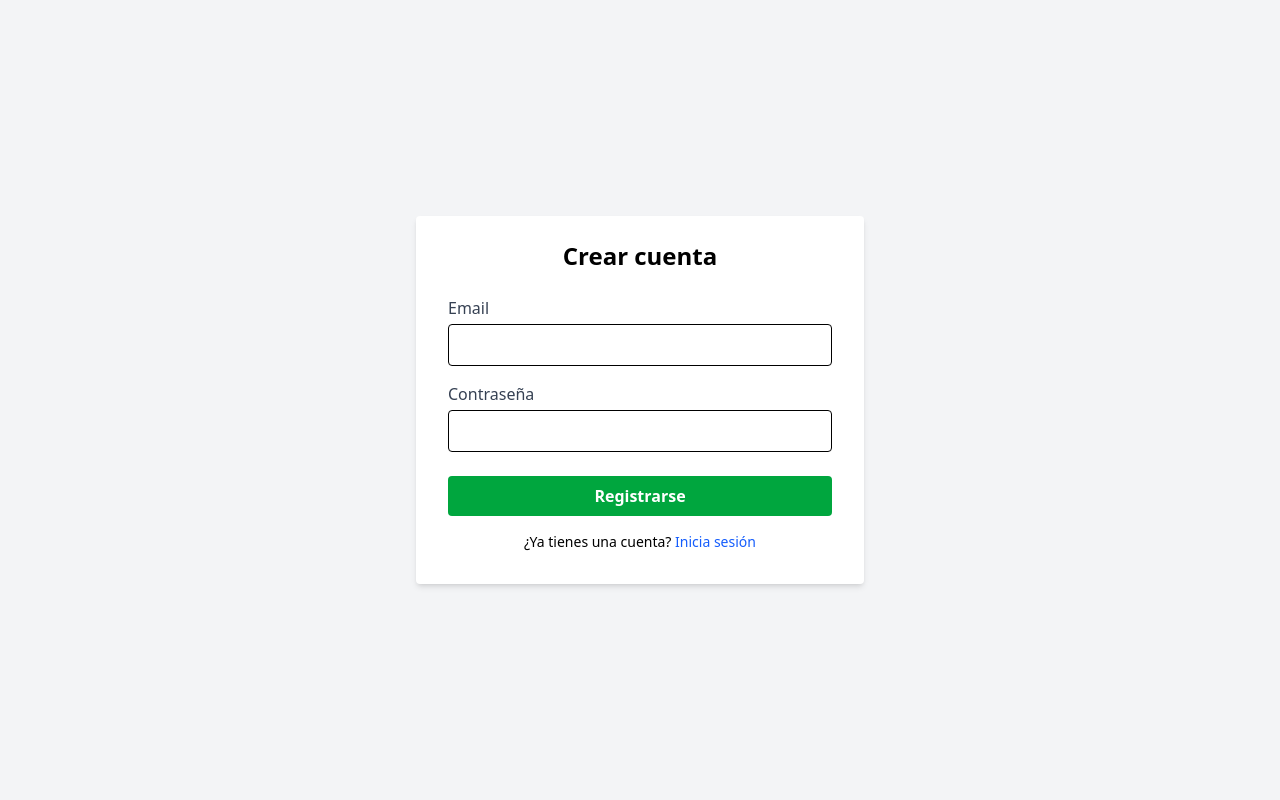
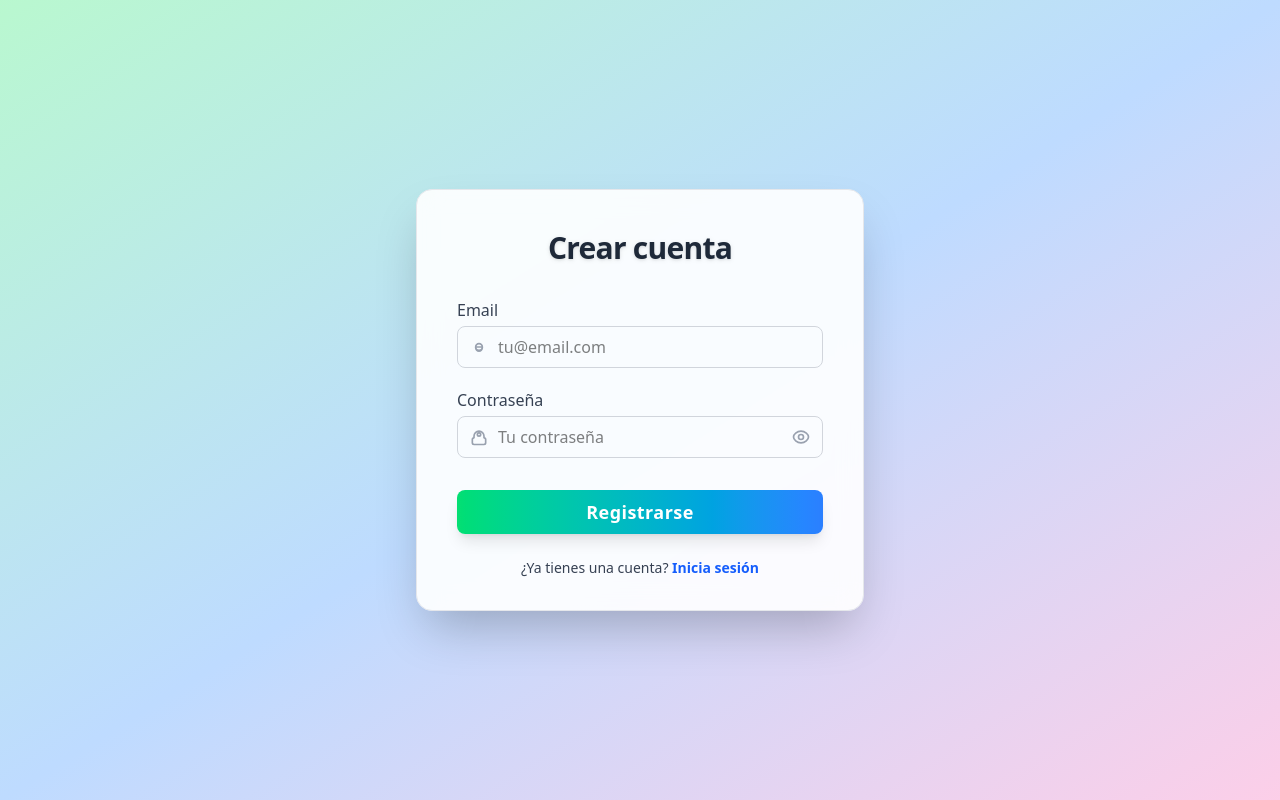
Before and after one commit to toniDefez/storytellerFrontMVP, a React (Vite) app: page /register in a window 1280 px wide. Built offline with nearby package versions, Linux system fonts and the light colour scheme.

Commit message:
feat: add EmailInput and PasswordInput components with validation, integrate them into Login and Register pages, and implement SuccessModal for registration feedback

```diff
--- /dev/null
+++ b/src/components/EmailInput.tsx
@@ -0,0 +1,60 @@
+import React, { useState } from 'react'
+import { validateEmail } from '../utils/validation'
+
+interface EmailInputProps {
+  value: string
+  onChange: (value: string) => void
+  label?: string
+  placeholder?: string
+  required?: boolean
+  externalError?: string
+}
+
+const EmailInput: React.FC<EmailInputProps> = ({
+  value,
+  onChange,
+  label = 'Email',
+  placeholder = 'tu@email.com',
+  required = true,
+  externalError = '',
+}) => {
+  const [touched, setTouched] = useState(false)
+  const [localError, setLocalError] = useState('')
+
+  const handleBlur = () => {
+    setTouched(true)
+    setLocalError(validateEmail(value))
+  }
+
+  const handleChange = (e: React.ChangeEvent<HTMLInputElement>) => {
+    onChange(e.target.value)
+    if (touched) {
+      setLocalError(validateEmail(e.target.value))
+    }
+  }
+
+  const showError = (externalError || localError) && (touched || externalError)
+
+  return (
+    <div className="mb-5">
+      <label className="block text-gray-700 mb-1 font-medium">{label}</label>
+      <div className="relative">
+        <span className="absolute left-3 top-1/2 -translate-y-1/2 text-gray-400">
+          <svg xmlns='http://www.w3.org/2000/svg' className='h-5 w-5' fill='none' viewBox='0 0 24 24' stroke='currentColor'><path strokeLinecap='round' strokeLinejoin='round' strokeWidth={2} d='M16 12H8m8 0a4 4 0 11-8 0 4 4 0 018 0zm0 0v1a4 4 0 01-8 0v-1' /></svg>
+        </span>
+        <input
+          type="email"
+          value={value}
+          onChange={handleChange}
+          onBlur={handleBlur}
+          className={`w-full border border-gray-300 rounded-lg px-10 py-2 focus:outline-none focus:ring-2 focus:ring-green-400 transition ${showError ? 'border-red-400' : ''}`}
+          required={required}
+          placeholder={placeholder}
+        />
+      </div>
+      {showError && <p className="text-red-500 text-xs mt-1 ml-1">{externalError || localError}</p>}
+    </div>
+  )
+}
+
+export default EmailInput
--- /dev/null
+++ b/src/components/PasswordInput.tsx
@@ -0,0 +1,80 @@
+import React, { useState } from 'react'
+import { validatePassword } from '../utils/validation'
+
+interface PasswordInputProps {
+  value: string
+  onChange: (value: string) => void
+  label?: string
+  placeholder?: string
+  required?: boolean
+  minLength?: number
+  externalError?: string
+}
+
+const PasswordInput: React.FC<PasswordInputProps> = ({
+  value,
+  onChange,
+  label = 'Contraseña',
+  placeholder = 'Tu contraseña',
+  required = true,
+  minLength = 6,
+  externalError = '',
+}) => {
+  const [touched, setTouched] = useState(false)
+  const [localError, setLocalError] = useState('')
+  const [showPassword, setShowPassword] = useState(false)
+
+  const handleBlur = () => {
+    setTouched(true)
+    setLocalError(validatePassword(value, minLength))
+  }
+
+  const handleChange = (e: React.ChangeEvent<HTMLInputElement>) => {
+    onChange(e.target.value)
+    if (touched) {
+      setLocalError(validatePassword(e.target.value, minLength))
+    }
+  }
+
+  const showError = (externalError || localError) && (touched || externalError)
+
+  return (
+    <div className="mb-8">
+      <label className="block text-gray-700 mb-1 font-medium">{label}</label>
+      <div className="relative">
+        <span className="absolute left-3 top-1/2 -translate-y-1/2 text-gray-400">
+          <svg xmlns='http://www.w3.org/2000/svg' className='h-5 w-5' fill='none' viewBox='0 0 24 24' stroke='currentColor'><path strokeLinecap='round' strokeLinejoin='round' strokeWidth={2} d='M12 11c1.104 0 2-.896 2-2s-.896-2-2-2-2 .896-2 2 .896 2 2 2zm6 2v-2a6 6 0 10-12 0v2a2 2 0 00-2 2v4a2 2 0 002 2h12a2 2 0 002-2v-4a2 2 0 00-2-2z' /></svg>
+        </span>
+        <input
+          type={showPassword ? 'text' : 'password'}
+          value={value}
+          onChange={handleChange}
+          onBlur={handleBlur}
+          className={`w-full border border-gray-300 rounded-lg px-10 py-2 focus:outline-none focus:ring-2 focus:ring-blue-400 transition ${showError ? 'border-red-400' : ''}`}
+          required={required}
+          placeholder={placeholder}
+        />
+        <button
+          type="button"
+          tabIndex={-1}
+          className="absolute right-3 top-1/2 -translate-y-1/2 text-gray-400 hover:text-gray-600 focus:outline-none"
+          onClick={() => setShowPassword((v) => !v)}
+          aria-label={showPassword ? 'Ocultar contraseña' : 'Mostrar contraseña'}
+        >
+          {showPassword ? (
+            <svg xmlns="http://www.w3.org/2000/svg" className="h-5 w-5" fill="none" viewBox="0 0 24 24" stroke="currentColor">
+              <path strokeLinecap="round" strokeLinejoin="round" strokeWidth={2} d="M13.875 18.825A10.05 10.05 0 0112 19c-5 0-9-4-9-7s4-7 9-7c1.02 0 2.007.15 2.925.425M15 12a3 3 0 11-6 0 3 3 0 016 0zm6.385 2.209A8.959 8.959 0 0021 12c0-3-4-7-9-7-.695 0-1.377.07-2.037.202M3.055 6.945A8.963 8.963 0 003 12c0 3 4 7 9 7 1.306 0 2.563-.252 3.725-.725M21 21L3 3" />
+            </svg>
+          ) : (
+            <svg xmlns="http://www.w3.org/2000/svg" className="h-5 w-5" fill="none" viewBox="0 0 24 24" stroke="currentColor">
+              <path strokeLinecap="round" strokeLinejoin="round" strokeWidth={2} d="M15 12a3 3 0 11-6 0 3 3 0 016 0zm6 0c0 3-4 7-9 7s-9-4-9-7 4-7 9-7 9 4 9 7z" />
+            </svg>
+          )}
+        </button>
+      </div>
+      {showError && <p className="text-red-500 text-xs mt-1 ml-1">{externalError || localError}</p>}
+    </div>
+  )
+}
+
+export default PasswordInput
--- /dev/null
+++ b/src/components/SuccessModal.tsx
@@ -0,0 +1,32 @@
+import React from 'react'
+
+interface SuccessModalProps {
+  open: boolean
+  title: string
+  message: string
+  buttonText?: string
+  onClose: () => void
+}
+
+const SuccessModal: React.FC<SuccessModalProps> = ({ open, title, message, buttonText = 'Continuar', onClose }) => {
+  if (!open) return null
+  return (
+    <div className="fixed inset-0 z-50 flex items-center justify-center bg-black/40">
+      <div className="bg-white rounded-2xl shadow-2xl px-8 py-8 max-w-sm w-full text-center border border-green-300 animate-fade-in">
+        <svg className="mx-auto mb-4 h-12 w-12 text-green-500" fill="none" viewBox="0 0 24 24" stroke="currentColor">
+          <path strokeLinecap="round" strokeLinejoin="round" strokeWidth={2} d="M5 13l4 4L19 7" />
+        </svg>
+        <h3 className="text-xl font-bold mb-2 text-green-700">{title}</h3>
+        <p className="mb-6 text-gray-700">{message}</p>
+        <button
+          className="bg-gradient-to-r from-green-400 to-blue-500 hover:from-green-500 hover:to-blue-600 text-white font-bold py-2 px-6 rounded-lg shadow transition-all duration-200"
+          onClick={onClose}
+        >
+          {buttonText}
+        </button>
+      </div>
+    </div>
+  )
+}
+
+export default SuccessModal
--- a/src/pages/login/LoginPage.tsx
+++ b/src/pages/login/LoginPage.tsx
@@ -1,5 +1,7 @@
 import { useState } from 'react'
 import { useNavigate, Link } from 'react-router-dom'
+import EmailInput from '../../components/EmailInput'
+import PasswordInput from '../../components/PasswordInput'
 
 export default function LoginPage() {
   const [email, setEmail] = useState('')
@@ -26,50 +28,47 @@
   }
 
   return (
-    <div className="min-h-screen flex items-center justify-center bg-gray-100">
+    <div className="min-h-screen flex items-center justify-center bg-gradient-to-br from-blue-200 via-purple-200 to-pink-200">
+      <div className="absolute inset-0 flex items-center justify-center -z-10">
+        <svg width="700" height="700" viewBox="0 0 700 700" fill="none" xmlns="http://www.w3.org/2000/svg" className="opacity-30">
+          <circle cx="350" cy="350" r="300" fill="url(#paint0_radial)" />
+          <defs>
+            <radialGradient id="paint0_radial" cx="0" cy="0" r="1" gradientTransform="translate(350 350) scale(300)" gradientUnits="userSpaceOnUse">
+              <stop stopColor="#a5b4fc" />
+              <stop offset="1" stopColor="#fbc2eb" stopOpacity="0.7" />
+            </radialGradient>
+          </defs>
+        </svg>
+      </div>
       <form
         onSubmit={handleSubmit}
-        className="bg-white shadow-md rounded px-8 pt-6 pb-8 w-full max-w-md"
+        className="relative bg-white/90 shadow-2xl rounded-2xl px-10 pt-10 pb-8 w-full max-w-md border border-gray-200 backdrop-blur-md"
       >
-        <h2 className="text-2xl font-bold mb-6 text-center">Iniciar sesión</h2>
+        <h2 className="text-3xl font-extrabold mb-8 text-center text-gray-800 tracking-tight drop-shadow">Iniciar sesión</h2>
 
         {error && (
-          <p className="mb-4 text-red-600 text-sm text-center">{error}</p>
+          <p className="mb-4 text-red-600 text-sm text-center font-semibold">{error}</p>
         )}
 
-        <div className="mb-4">
-          <label className="block text-gray-700 mb-1">Email</label>
-          <input
-            type="email"
-            value={email}
-            onChange={(e) => setEmail(e.target.value)}
-            className="w-full border rounded px-3 py-2"
-            required
-          />
-        </div>
-
-        <div className="mb-6">
-          <label className="block text-gray-700 mb-1">Contraseña</label>
-          <input
-            type="password"
-            value={password}
-            onChange={(e) => setPassword(e.target.value)}
-            className="w-full border rounded px-3 py-2"
-            required
-          />
-        </div>
+        <EmailInput
+          value={email}
+          onChange={setEmail}
+        />
+        <PasswordInput
+          value={password}
+          onChange={setPassword}
+        />
 
         <button
           type="submit"
-          className="bg-blue-600 hover:bg-blue-700 text-white font-semibold py-2 px-4 w-full rounded"
+          className="bg-gradient-to-r from-blue-500 to-pink-500 hover:from-blue-600 hover:to-pink-600 text-white font-bold py-2 px-4 w-full rounded-lg shadow-lg transition-all duration-200 text-lg tracking-wide"
         >
           Entrar
         </button>
 
-        {/* Enlace a la página de registro */}
-        <p className="text-center text-sm mt-4">
+        <p className="text-center text-sm mt-6 text-gray-700">
           ¿No tienes cuenta?{' '}
-          <Link to="/register" className="text-blue-600 hover:underline">
+          <Link to="/register" className="text-pink-600 hover:underline font-semibold">
             Regístrate aquí
           </Link>
         </p>
--- a/src/pages/register/RegisterPage.tsx
+++ b/src/pages/register/RegisterPage.tsx
@@ -1,14 +1,43 @@
 import { useState } from 'react'
 import { useNavigate, Link } from 'react-router-dom'
+import SuccessModal from '../../components/SuccessModal'
+import { validateEmail, validatePassword } from '../../utils/validation'
+import EmailInput from '../../components/EmailInput'
+import PasswordInput from '../../components/PasswordInput'
 
 export default function RegisterPage() {
   const [email, setEmail] = useState('')
   const [password, setPassword] = useState('')
   const [error, setError] = useState('')
+  const [showSuccess, setShowSuccess] = useState(false)
+  const [emailError, setEmailError] = useState('')
+  const [passwordError, setPasswordError] = useState('')
   const navigate = useNavigate()
+
+  const validate = () => {
+    let valid = true
+    setEmailError('')
+    setPasswordError('')
+
+    const emailMsg = validateEmail(email)
+    if (emailMsg) {
+      setEmailError(emailMsg)
+      valid = false
+    }
+
+    const passwordMsg = validatePassword(password)
+    if (passwordMsg) {
+      setPasswordError(passwordMsg)
+      valid = false
+    }
+
+    return valid
+  }
 
   const handleSubmit = async (e: React.FormEvent) => {
     e.preventDefault()
+    setError('')
+    if (!validate()) return
 
     const res = await fetch('http://localhost:8080/register', {
       method: 'POST',
@@ -17,7 +46,8 @@
     })
 
     if (res.ok) {
-      navigate('/login')
+      setShowSuccess(true)
+      // Redirige después de cerrar el modal
     } else {
       const { message } = await res.json()
       setError(message || 'Error al registrar usuario')
@@ -25,50 +55,58 @@
   }
 
   return (
-    <div className="min-h-screen flex items-center justify-center bg-gray-100">
+    <div className="min-h-screen flex items-center justify-center bg-gradient-to-br from-green-200 via-blue-200 to-pink-200">
+      {/* Modal de éxito */}
+      <SuccessModal
+        open={showSuccess}
+        title="¡Registro exitoso!"
+        message="Tu cuenta ha sido creada correctamente."
+        buttonText="Ir a iniciar sesión"
+        onClose={() => navigate('/login')}
+      />
+      {/* Fin modal */}
+      <div className="absolute inset-0 flex items-center justify-center -z-10">
+        <svg width="700" height="700" viewBox="0 0 700 700" fill="none" xmlns="http://www.w3.org/2000/svg" className="opacity-30">
+          <circle cx="350" cy="350" r="300" fill="url(#paint0_radial_reg)" />
+          <defs>
+            <radialGradient id="paint0_radial_reg" cx="0" cy="0" r="1" gradientTransform="translate(350 350) scale(300)" gradientUnits="userSpaceOnUse">
+              <stop stopColor="#6ee7b7" />
+              <stop offset="1" stopColor="#a5b4fc" stopOpacity="0.7" />
+            </radialGradient>
+          </defs>
+        </svg>
+      </div>
       <form
         onSubmit={handleSubmit}
-        className="bg-white shadow-md rounded px-8 pt-6 pb-8 w-full max-w-md"
+        className="relative bg-white/90 shadow-2xl rounded-2xl px-10 pt-10 pb-8 w-full max-w-md border border-gray-200 backdrop-blur-md"
       >
-        <h2 className="text-2xl font-bold mb-6 text-center">Crear cuenta</h2>
+        <h2 className="text-3xl font-extrabold mb-8 text-center text-gray-800 tracking-tight drop-shadow">Crear cuenta</h2>
 
         {error && (
-          <p className="mb-4 text-red-600 text-sm text-center">{error}</p>
+          <p className="mb-4 text-red-600 text-sm text-center font-semibold">{error}</p>
         )}
 
-        <div className="mb-4">
-          <label className="block text-gray-700 mb-1">Email</label>
-          <input
-            type="email"
-            value={email}
-            onChange={(e) => setEmail(e.target.value)}
-            className="w-full border rounded px-3 py-2"
-            required
-          />
-        </div>
-
-        <div className="mb-6">
-          <label className="block text-gray-700 mb-1">Contraseña</label>
-          <input
-            type="password"
-            value={password}
-            onChange={(e) => setPassword(e.target.value)}
-            className="w-full border rounded px-3 py-2"
-            required
-          />
-        </div>
+        <EmailInput
+          value={email}
+          onChange={setEmail}
+          externalError={emailError}
+        />
+        <PasswordInput
+          value={password}
+          onChange={setPassword}
+          externalError={passwordError}
+        />
 
         <button
           type="submit"
-          className="bg-green-600 hover:bg-green-700 text-white font-semibold py-2 px-4 w-full rounded"
+          className="bg-gradient-to-r from-green-400 to-blue-500 hover:from-green-500 hover:to-blue-600 text-white font-bold py-2 px-4 w-full rounded-lg shadow-lg transition-all duration-200 text-lg tracking-wide"
         >
           Registrarse
         </button>
 
-        {/* Enlace a login */}
-        <p className="text-center text-sm mt-4">
+        <p className="text-center text-sm mt-6 text-gray-700">
           ¿Ya tienes una cuenta?{' '}
-          <Link to="/login" className="text-blue-600 hover:underline">
+          <Link to="/login" className="text-blue-600 hover:underline font-semibold">
             Inicia sesión
           </Link>
         </p>
--- /dev/null
+++ b/src/utils/validation.ts
@@ -0,0 +1,14 @@
+// src/utils/validation.ts
+
+export function validateEmail(email: string): string {
+  if (!email) return 'El email es obligatorio'
+  const emailRegex = /^[^\s@]+@[^\s@]+\.[^\s@]+$/
+  if (!emailRegex.test(email)) return 'Introduce un email válido'
+  return ''
+}
+
+export function validatePassword(password: string, minLength = 6): string {
+  if (!password) return 'La contraseña es obligatoria'
+  if (password.length < minLength) return `La contraseña debe tener al menos ${minLength} caracteres`
+  return ''
+}
```
